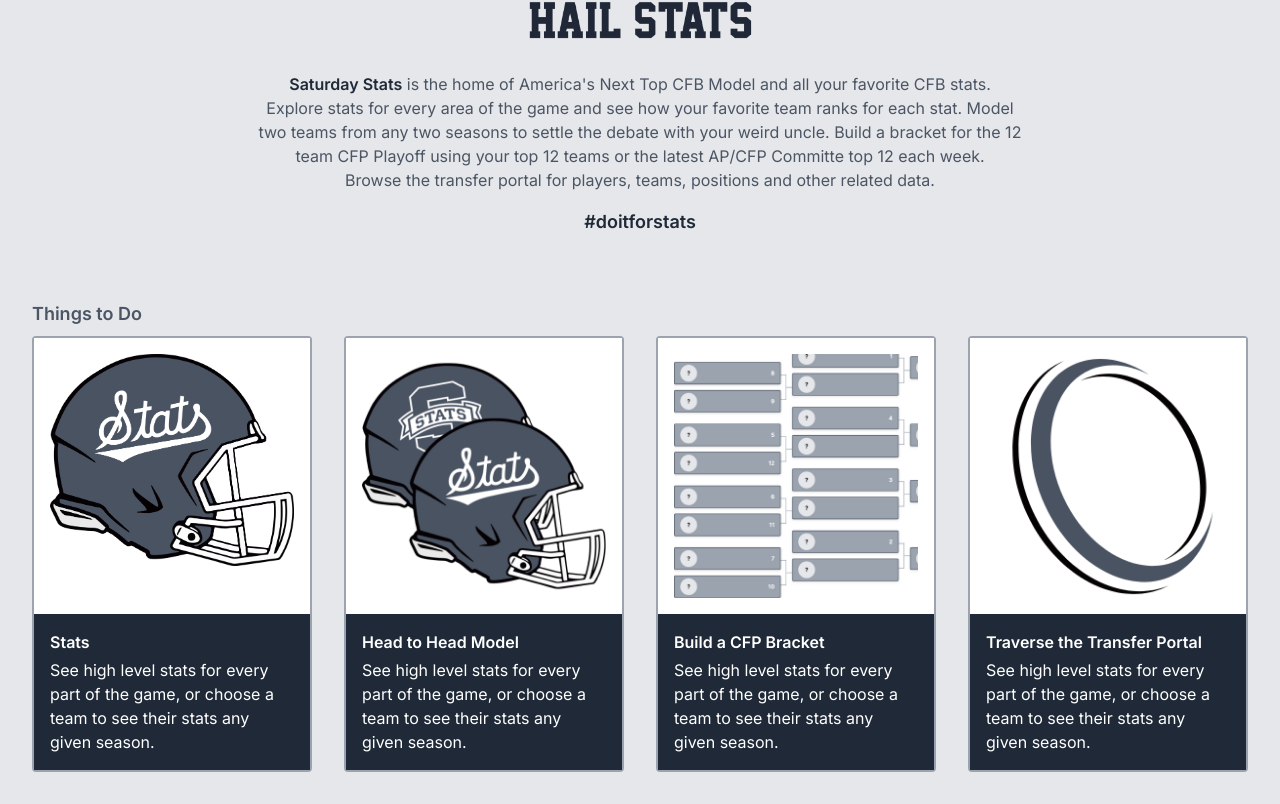
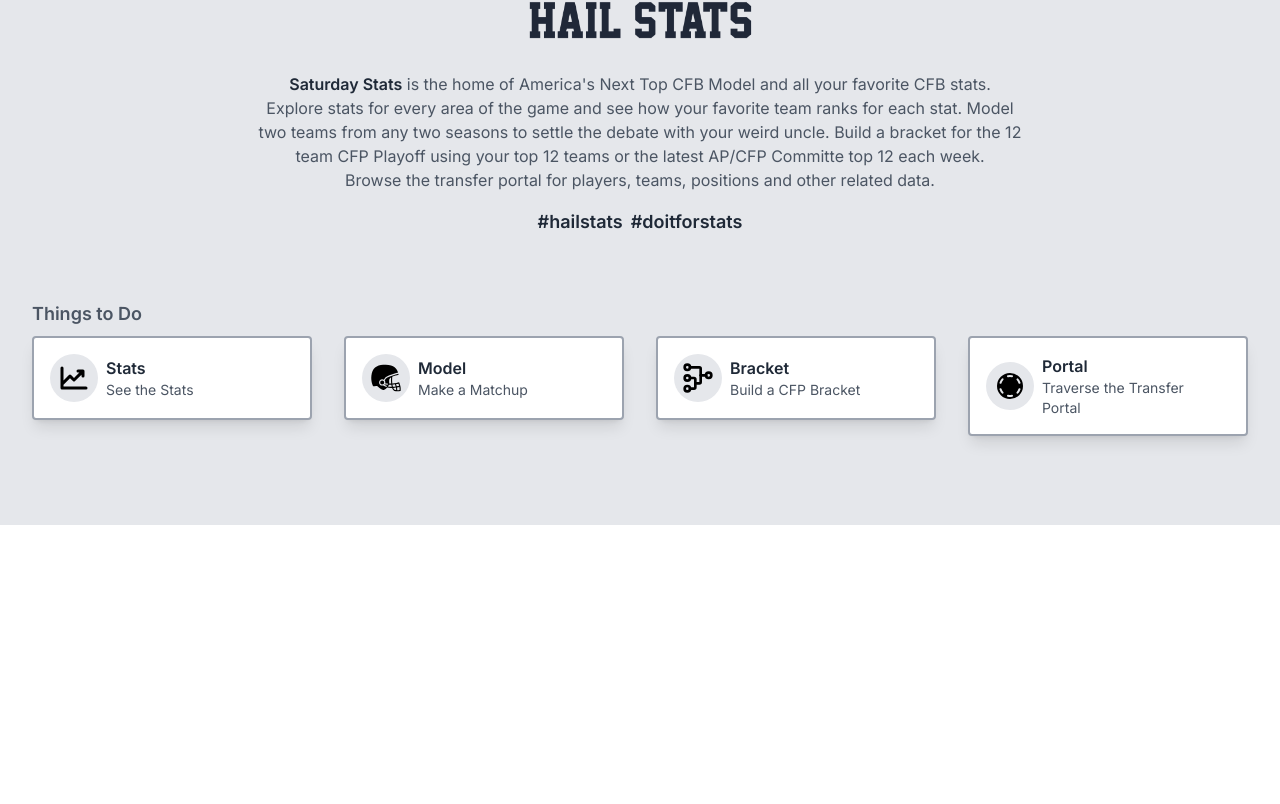
Before and after one commit to hwyatt/the-best-cfb-model, a Next.js app: page / in a window 1280 px wide. Shown: the part 347-1151 px from the top of the page. After the commit the page ends 872 px from the top, so only its background shows below. Built offline with nearby package versions, Linux system fonts and the light colour scheme.

Commit message:
home werk

```diff
--- a/src/app/page.tsx
+++ b/src/app/page.tsx
@@ -1,22 +1,34 @@
-// const BASE_URL = "https://api.collegefootballdata.com";
-// const BEARER_TOKEN =
-//   "8474sJ42lQEtgWGBYsru+i6Ltl9k05P+Ohf/ZccNOMc7xow9G409Cm2QxLbJxyaw";
-// const TEAMS = "/teams/fbs";
-// const ROSTER = "/roster";
+import { PiChartLineUpBold } from "react-icons/pi";
+import { TbTournament } from "react-icons/tb";
+import { PiCircleDashedFill } from "react-icons/pi";
+import { GiAmericanFootballHelmet } from "react-icons/gi";
 
-// export async function getData() {
-//   const res = await fetch(`${BASE_URL}${TEAMS}`, {
-//     headers: {
-//       Authorization: `Bearer ${BEARER_TOKEN}`,
-//     },
-//   });
-
-//   if (!res.ok) {
-//     throw new Error("Failed to fetch data");
-//   }
-
-//   return res.json();
-// }
+const Card = ({ title, copy, icon, href }: any) => {
+  return (
+    <a
+      href={href}
+      className="hover-card hover:transform hover:scale-110 transition-transform duration-300"
+    >
+      <div className="flex items-center justify-between gap-2 bg-white border-2 border-gray-400 rounded p-4 w-full shadow-lg hover:shadow-xl">
+        <div className="w-full flex gap-2 items-center">
+          <div className={`bg-gray-200 rounded-full p-2`}>
+            <div className="flex items-center justify-center w-8 h-8 font-semibold">
+              {icon}
+            </div>
+          </div>
+          <div className="flex items-center gap-2">
+            <div className="flex flex-col">
+              <p className="text-gray-800 font-semibold mr-1">{title}</p>
+              <div className="flex items-center text-sm text-gray-600">
+                <span className="mr-2">{copy}</span>
+              </div>
+            </div>
+          </div>
+        </div>
+      </div>
+    </a>
+  );
+};
 
 export default async function Home() {
   return (
@@ -43,71 +55,42 @@ export default async function Home() {
           top 12 each week. <br className="hidden md:block" /> Browse the
           transfer portal for players, teams, positions and other related data.
         </p>
-        <p className="text-lg text-center text-gray-800 font-semibold">
-          #doitforstats
-        </p>
+        <div className="flex gap-2 self-center">
+          <p className="text-lg text-center text-gray-800 font-semibold">
+            #hailstats
+          </p>
+          <p className="text-lg text-center text-gray-800 font-semibold">
+            #doitforstats
+          </p>
+        </div>
       </div>
       <div className="flex flex-col gap-2">
         <h2 className="text-lg font-semibold text-gray-600">Things to Do</h2>
-        <div className="grid md:grid-cols-4 gap-8">
-          <a href="/teams">
-            <div className="md:flex md:flex-col rounded border-2 border-gray-400">
-              <div className="object-fit-contain p-4 bg-white aspect-square">
-                <img src="icon.png" className="w-full h-auto" />
-              </div>
-              <div className="bg-gray-800 text-white p-4 flex flex-col gap-1">
-                <span className="font-semibold">Stats</span>
-                <span className="">
-                  See high level stats for every part of the game, or choose a
-                  team to see their stats any given season.
-                </span>
-              </div>
-            </div>
-          </a>
-          <a href="/compare">
-            <div className="md:flex md:flex-col rounded border-2 border-gray-400">
-              <div className="object-fit-contain p-4 bg-white">
-                <img src="H2H.png" className="w-full h-auto aspect-square" />
-              </div>
-              <div className="bg-gray-800 text-white p-4 flex flex-col gap-1">
-                <span className="font-semibold">Head to Head Model</span>
-                <span className="">
-                  See high level stats for every part of the game, or choose a
-                  team to see their stats any given season.
-                </span>
-              </div>
-            </div>
-          </a>
-          <a href="/bracket">
-            <div className="md:flex md:flex-col rounded border-2 border-gray-400">
-              <div className="object-fit-contain p-4 bg-white aspect-square">
-                <img src="Bracket.png" className="w-full h-auto" />
-              </div>
-              <div className="bg-gray-800 text-white p-4 flex flex-col gap-1">
-                <span className="font-semibold">Build a CFP Bracket</span>
-                <span className="">
-                  See high level stats for every part of the game, or choose a
-                  team to see their stats any given season.
-                </span>
-              </div>
-            </div>
-          </a>
-          <a href="/portal">
-            <div className="md:flex md:flex-col rounded border-2 border-gray-400">
-              <div className="object-fit-contain p-4 bg-white aspect-square">
-                <img src="Portal.png" className="w-full h-auto" />
-              </div>
-              <div className="bg-gray-800 text-white p-4 flex flex-col gap-1">
-                <span className="font-semibold">
-                  Traverse the Transfer Portal
-                </span>
-                <span className="">
-                  See high level stats for every part of the game, or choose a
-                  team to see their stats any given season.
-                </span>
-              </div>
-            </div>
-          </a>
+        <div className="grid md:grid-cols-4 gap-4 md:gap-8">
+          <Card
+            title={"Stats"}
+            copy={"See the Stats"}
+            icon={<PiChartLineUpBold className="text-4xl" />}
+            href={"/teams"}
+          />
+          <Card
+            title={"Model"}
+            copy={"Make a Matchup"}
+            icon={<GiAmericanFootballHelmet className="text-4xl" />}
+            href={"/compare"}
+          />
+          <Card
+            title={"Bracket"}
+            copy={"Build a CFP Bracket"}
+            icon={<TbTournament className="text-4xl" />}
+            href={"/bracket"}
+          />
+          <Card
+            title={"Portal"}
+            copy={"Traverse the Transfer Portal"}
+            icon={<PiCircleDashedFill className="text-4xl" />}
+            href={"/portal"}
+          />
         </div>
       </div>
     </div>
```
